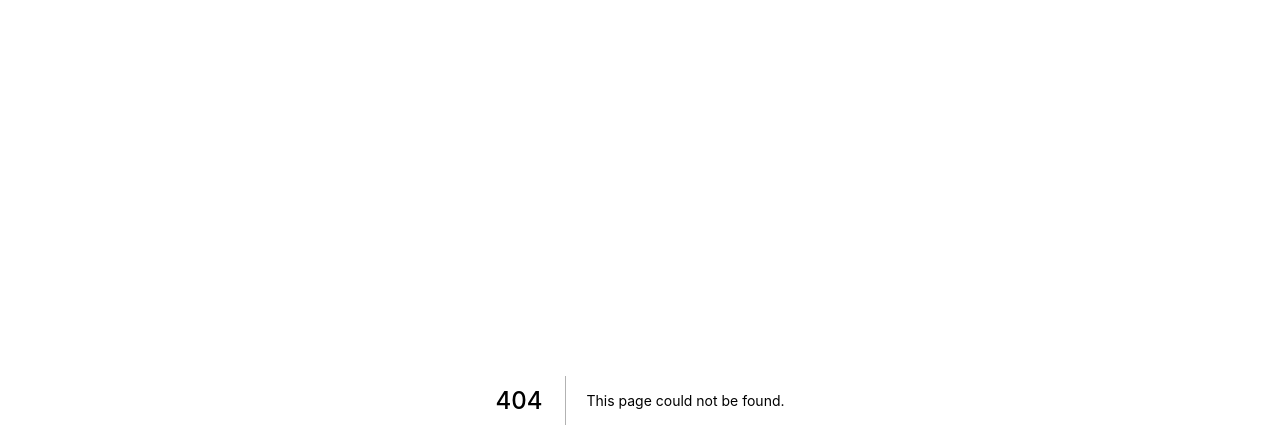
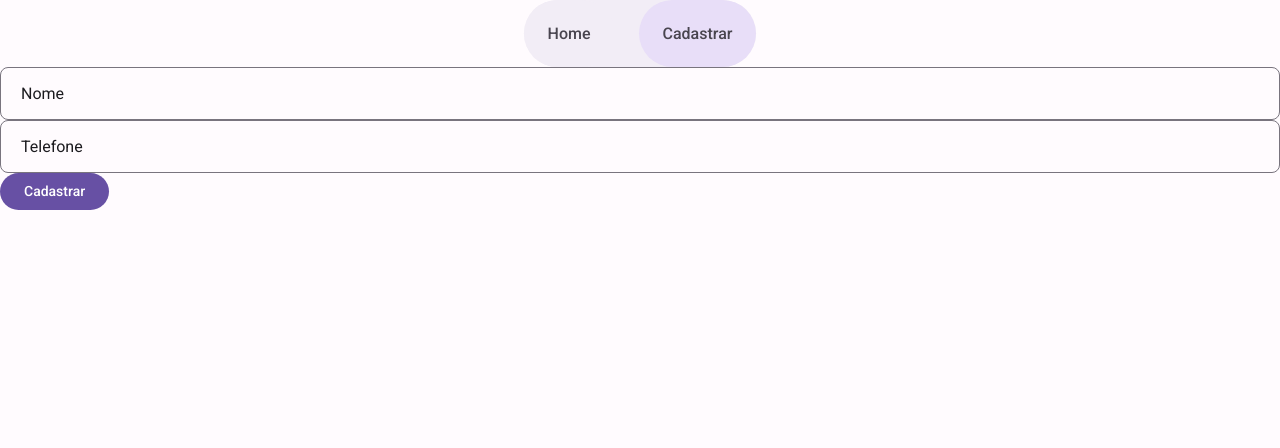
Before and after one commit to BrunoBecoski/marcenaria, a Next.js app: page /register in a window 1280 px wide. Before the commit this address had no page. Shown: the top 448 px of the page. Built offline with nearby package versions, Linux system fonts and the light colour scheme.

Commit message:
chore: create component Layout

```diff
--- a/package.json
+++ b/package.json
@@ -12,6 +12,7 @@
     "axios": "^1.1.3",
     "date-fns": "^2.29.3",
     "next": "^12.3.1",
+    "polished": "^4.2.2",
     "react": "^18.2.0",
     "react-dom": "^18.2.0",
     "react-hook-form": "^7.38.0",
--- a/src/components/Button/styles.ts
+++ b/src/components/Button/styles.ts
@@ -4,7 +4,6 @@ export const ButtonContainer = styled.button`
   padding: var(--space_10) var(--space_24);
 
   outline: none;
-  -webkit-tap-highlight-color: transparent;
   border: none;
   border-radius: var(--radio_full);
   font-weight: var(--weight_md);
--- /dev/null
+++ b/src/components/Layout/index.tsx
@@ -0,0 +1,29 @@
+import { ReactNode } from 'react';
+import { useRouter } from 'next/router';
+
+import { LayoutContainer, NavBar, NavButton } from './styles';
+
+interface LayoutContainer {
+  children: ReactNode;
+}
+
+export function Layout({ children }: LayoutContainer) {
+
+  const { pathname, push } = useRouter()
+
+  return (
+    <LayoutContainer>
+      <NavBar>
+        <NavButton onClick={() => push('/')} isActive={pathname === '/'}>
+          Home
+        </NavButton>
+
+        <NavButton onClick={() => push('/register')}  isActive={pathname === '/register'}>
+            Cadastrar
+        </NavButton>
+      </NavBar>
+
+      {children}
+    </LayoutContainer>
+  )
+}
--- /dev/null
+++ b/src/components/Layout/styles.ts
@@ -0,0 +1,37 @@
+import styled from 'styled-components'
+
+export const LayoutContainer = styled.div``;
+
+export const NavBar = styled.nav`
+  width: fit-content;
+  display: flex;
+  gap: var(--space_24);
+  margin-inline: auto;
+
+  background: ${({ theme }) => theme.colors.surface2};
+  border-radius: var(--radio_full);
+`;
+
+interface NavButtonProps {
+  isActive: boolean;
+}
+
+export const NavButton = styled.button<NavButtonProps>`
+  padding: var(--space_24);
+  border-radius: var(--radio_full);
+
+  border: none;
+  font-size: var(--size_rg);
+  font-weight: var(--weight_md);
+  color: ${({ theme }) => theme.colors.onSurfaceVariant};
+  background: ${({ isActive, theme }) =>
+    isActive
+    ? theme.colors.secondaryContainer
+    : 'inherit'
+  };
+
+  :hover {
+    color: ${({ theme }) => theme.colors.onSurface};
+    background: ${({ theme }) => theme.colors.primaryContainer};
+  }
+`;
--- /dev/null
+++ b/src/pages/register/index.tsx
@@ -0,0 +1,56 @@
+import { useForm, Controller } from 'react-hook-form'
+
+import { TextField } from '../../components/TextField'
+import { Button } from '../../components/Button'
+
+import { RegisterContainer, Form } from './styles'
+import { Layout } from '../../components/Layout'
+
+export default function Register() {
+
+  const { handleSubmit, control} = useForm()
+
+  function onSubmit(data: any) {
+    console.log(data)
+  }
+
+  return (
+    <Layout>
+      <RegisterContainer>
+        <Form onSubmit={handleSubmit(onSubmit)}>
+          <Controller
+            control={control}
+            name="name"
+            render={({
+              field: { name, onChange, value},
+            }) =>(
+              <TextField
+                label="Nome"
+                name={name}
+                value={value}
+                onChange={onChange}
+              />
+            )}
+          />
+
+          <Controller
+            control={control}
+            name="telephone"
+            render={({ field: { name ,onChange, value } }) =>(
+              <TextField
+                label="Telefone"
+                name={name}
+                value={value}
+                onChange={onChange}
+              />
+            )}
+          />
+
+          <Button type="submit">
+            Cadastrar
+          </Button>
+        </Form>
+      </RegisterContainer>
+    </Layout>
+  )
+}
--- /dev/null
+++ b/src/pages/register/styles.ts
@@ -0,0 +1,5 @@
+import styled from "styled-components";
+
+export const RegisterContainer = styled.div``;
+
+export const Form = styled.div``;
--- a/src/styles/global.ts
+++ b/src/styles/global.ts
@@ -23,5 +23,6 @@ export const GlobalStyle = createGlobalStyle`
   button {
     cursor: pointer;
     font-family:  var(--family_default);
+    -webkit-tap-highlight-color: transparent;
   }
 `;
--- a/src/styles/theme/tokens/light.ts
+++ b/src/styles/theme/tokens/light.ts
@@ -1,3 +1,5 @@
+import { mix } from 'polished'
+
 import { primary } from './colors/primary'
 import { secondary } from './colors/secondary'
 import { tertiary } from './colors/tertiary'
@@ -9,7 +11,7 @@ export const light = {
   primary: primary[40],
   onPrimary: primary[100],
   primaryContainer: primary[90],
-  onPrimary_Container: primary[10],
+  onPrimaryContainer: primary[10],
 
   secondary: secondary[40],
   onSecondary: secondary[100],
@@ -28,8 +30,14 @@ export const light = {
 
   background: neutral[99],
   onBackground: neutral[10],
+  onSurface: neutral[10],
+
   surface: neutral[99],
-  onSurface: neutral[10],
+  surface1: mix(0.05, primary[40], neutral[99]),
+  surface2: mix(0.08, primary[40], neutral[99]),
+  surface3: mix(0.11, primary[40], neutral[99]),
+  surface4: mix(0.12, primary[40], neutral[99]),
+  surface5: mix(0.14, primary[40], neutral[99]),
 
   surfaceVariant: neutralVariant[90],
   onSurfaceVariant: neutralVariant[30],
```
Also changed, not shown: src/pages/index.tsx (+6 -44 lines), 1 other file (tests, documents, lock files or other folders).
